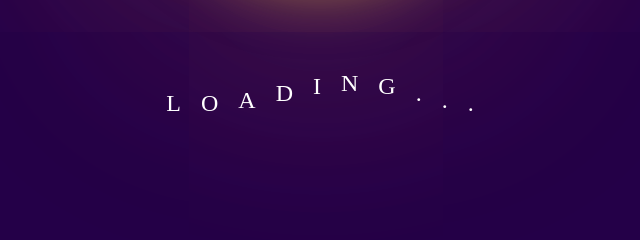
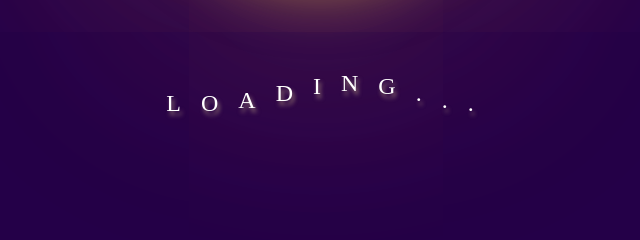
Before and after one commit to Starwox/loading, a plain HTML site: page index.html in a window 1280 px wide. Shown: the part 477-717 px from the top of the page, 320-960 px from the left. Drawn offline with Linux system fonts and the light colour scheme.

Commit message:
add shadow

```diff
--- a/style.css
+++ b/style.css
@@ -128,6 +128,7 @@ body {
     animation: animate 2s ease-in-out infinite;
     animation-delay: calc(.1s*var(--i));
     margin: 0px 10px;
+    text-shadow: 2px 4px 4px hsla(48, 89%, 80%, 0.5);
 }
 
 @keyframes animate {
```
